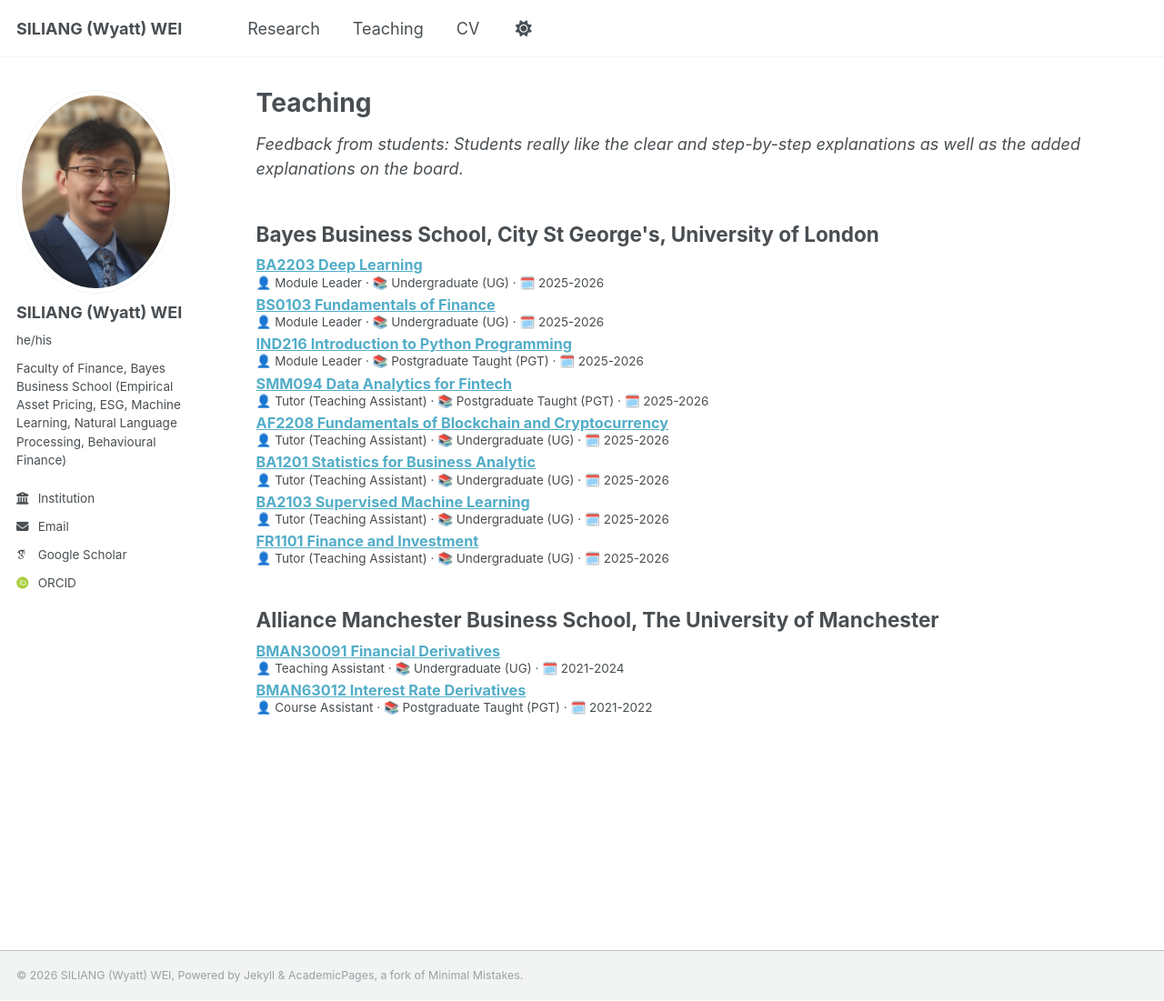
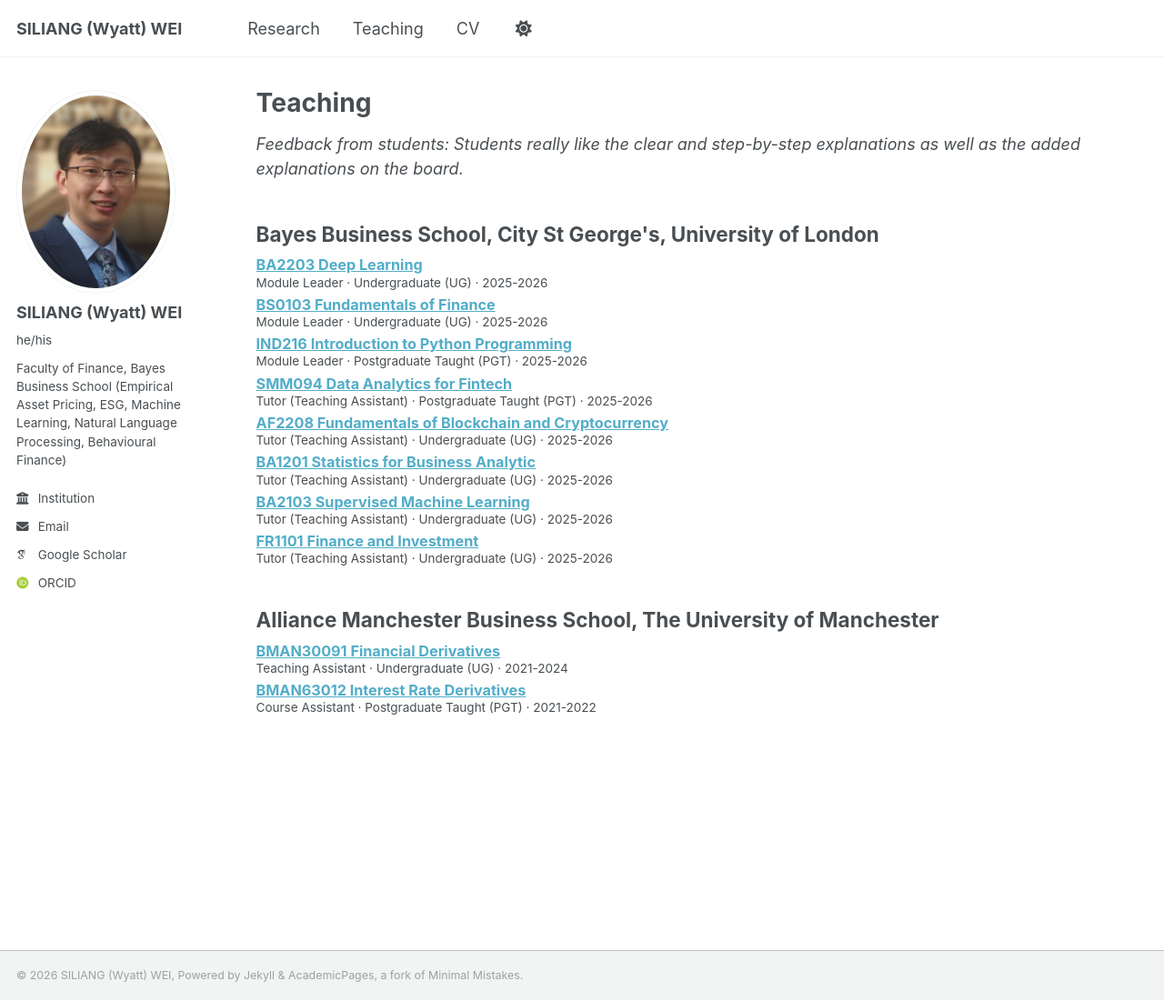
Before and after one commit to wyattswei/wyattswei.github.io, a Jekyll site: the page built from _pages/teaching.html, in a window 1280 px wide and 1101 px high. Shown: the whole window at 91% size. Built offline with Jekyll 4.4.1, drawn with Linux system fonts in a browser that asks for light colours; some web fonts are replaced.

Commit message:
Remove emoji

```diff
--- a/_includes/archive-single.html
+++ b/_includes/archive-single.html
@@ -42,11 +42,11 @@ post.collection == 'teaching' %} teaching__item{% endif %}">
         {% if post.collection == 'teaching' %}
           <p>
             {% unless include.hide_teaching_venue %}
-              <span>🏫 <i>{{ post.venue }}</i></span><br>
+              <span><i>{{ post.venue }}</i></span><br>
             {% endunless %}
-            <span>👤 {{ post.role }}</span> ·
-            <span>📚 {{ post.type }}</span> ·
-            <span>🗓️ {{ post.academic_year }}</span>
+            <span>{{ post.role }}</span> ·
+            <span>{{ post.type }}</span> ·
+            <span>{{ post.academic_year }}</span>
           </p>
         {% elsif post.collection == 'publications' %}
           {% if post.venue and post.coauthor %}
```
